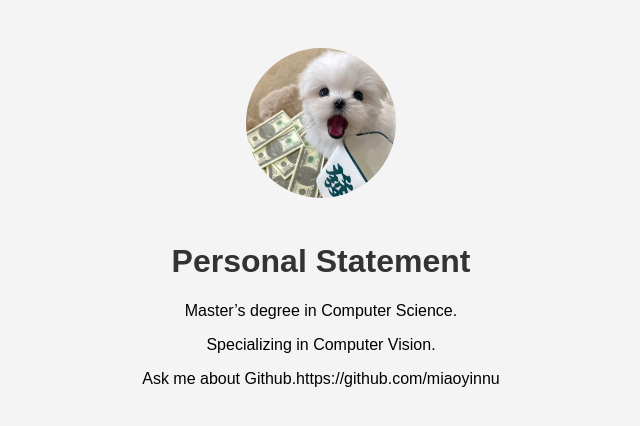
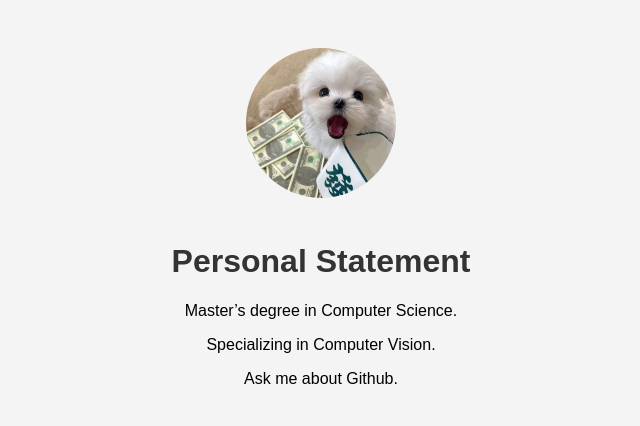
Before and after one commit to miaoyinnu/miaoyinnu.github.io, a plain HTML site: page index.html in a window 1280 px wide. Shown: the whole page, without its empty margins (319-959 px from the left). Drawn offline with Linux system fonts and the light colour scheme.

Commit message:
reduce url

```diff
--- a/index.html
+++ b/index.html
@@ -33,7 +33,6 @@
     <p>Master’s degree in Computer Science.</p>
     <p>Specializing in Computer Vision.</p>
 
-    <p>Ask me about Github.https://github.com/miaoyinnu</p>
-<!--     <img src="https://via.placeholder.com/600x400" alt="Image" class="image"> -->
+    <p>Ask me about Github.</p>
 </body>
 </html>
```
